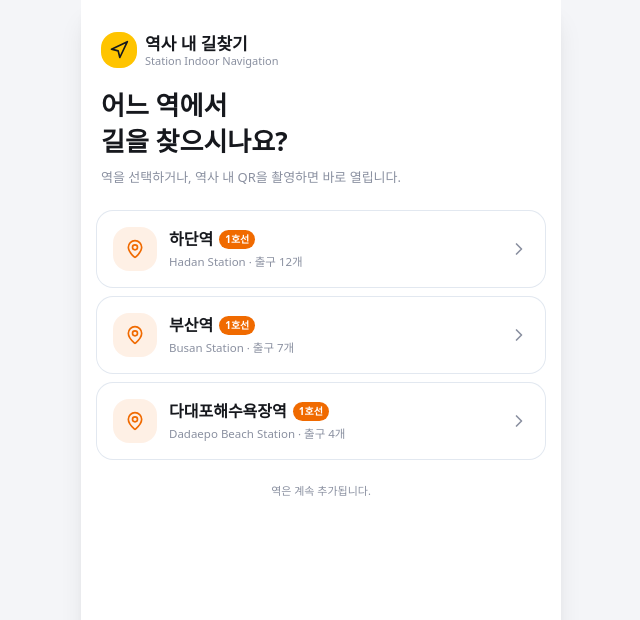
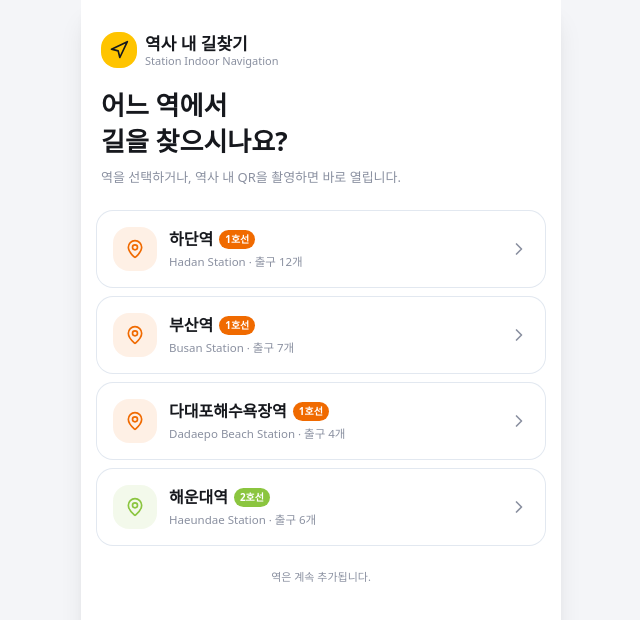
Before and after one commit to youyoungjin02/hadan-nav, a React (Vite) app: page / in a window 1280 px wide. Shown: the top 620 px of the page, without its empty margins (319-959 px from the left). Built offline with nearby package versions, Linux system fonts and the light colour scheme.

Commit message:
해운대역 추가

```diff
--- /dev/null
+++ b/src/stations/haeundae.ts
@@ -0,0 +1,103 @@
+import { nd, eg, type Station } from "../lib/graph";
+
+/* ------------------------------------------------------------------------
+ * 해운대역 (부산 2호선)
+ * 층 구조: B1 대합실 / B2 승강장 (장산 방면 · 양산 방면)
+ *
+ * 좌표 출처
+ *  - 출구 1~5, 7        : 배지 자동 검출 (정확)
+ *  - 엘리베이터 E1, E2  : 보라 기둥 자동 검출 (정확)
+ *  - 고객센터·화장실     : 아이콘 판독 (정확)
+ *  - 승강장 PA/PB       : 검출된 주황 승강장 라인 위에 배치 (정확)
+ *  - 에스컬레이터 ES1/ES2 : 회색 램프 판독 기반 추정값
+ *
+ *  ※ 6번 출구는 이 안내도에 표기되어 있지 않아 제외했습니다.
+ * ---------------------------------------------------------------------- */
+
+export const haeundae: Station = {
+  id: "haeundae",
+  name: "해운대역",
+  nameEn: "Haeundae",
+  line: "2호선",
+  color: "#8BC53F",
+  image: "/haeundae.gif",
+  imageRatio: 701 / 1253,
+  metersPerPct: 2.7,
+  calibrated: true,
+
+  nodes: [
+    /* ---------- B1 출구 ---------- */
+    nd("EXIT_1", "1번 출구", "B1", 35.5, 22.5, "EXIT", "1"),
+    nd("EXIT_2", "2번 출구", "B1", 36.1, 34.5, "EXIT", "2"),
+    nd("EXIT_3", "3번 출구", "B1", 46.7, 21.5, "EXIT", "3"),
+    nd("EXIT_4", "4번 출구", "B1", 48.2, 41.3, "EXIT", "4"),
+    nd("EXIT_5", "5번 출구", "B1", 52.3, 25.3, "EXIT", "5"),
+    nd("EXIT_7", "7번 출구", "B1", 57.8, 34.6, "EXIT", "7"),
+
+    /* ---------- B1 대합실 통로 ---------- */
+    nd("H1", "대합실 서단", "B1", 26.0, 28.2),
+    nd("H2", "대합실 서측", "B1", 36.0, 31.9),
+    nd("H3", "대합실 중앙", "B1", 45.0, 35.2),
+    nd("H4", "대합실 동측", "B1", 54.0, 38.5),
+    nd("H5", "대합실 동단", "B1", 64.0, 42.2),
+
+    /* ---------- B1 편의시설 ---------- */
+    nd("CUST", "고객센터(역무실)", "B1", 44.9, 34.3, "FACILITY"),
+    nd("WC", "화장실", "B1", 49.4, 45.5, "TOILET"),
+    nd("TICKET", "승차권 발매기", "B1", 39.8, 35.5, "FACILITY"),
+    nd("ATM", "교통카드 충전 · 우대권", "B1", 54.4, 43.6, "FACILITY"),
+    nd("MEET", "만남의 장소", "B1", 63.6, 45.3, "FACILITY"),
+
+    /* ---------- 수직 이동 (B1 ↔ B2) ---------- */
+    nd("ELV1_T", "엘리베이터 E1", "B1", 30.0, 34.0),
+    nd("ELV1_B", "엘리베이터 E1", "B2", 30.0, 52.2),
+    nd("ELV2_T", "엘리베이터 E2", "B1", 32.7, 35.3),
+    nd("ELV2_B", "엘리베이터 E2", "B2", 32.7, 47.2),
+    nd("ESC1_T", "서측 에스컬레이터", "B1", 38.0, 43.5),
+    nd("ESC1_B", "서측 에스컬레이터", "B2", 42.0, 53.6),
+    nd("ESC2_T", "동측 에스컬레이터", "B1", 55.0, 47.5),
+    nd("ESC2_B", "동측 에스컬레이터", "B2", 60.0, 72.0),
+
+    /* ---------- B2 장산 방면 승강장 (중동역 방향) ---------- */
+    nd("PA_W", "장산 방면 승강장 서측", "B2", 30.0, 44.6),
+    nd("PA_C", "장산 방면 승강장 (중동역)", "B2", 46.0, 56.6, "PLATFORM"),
+    nd("PA_E", "장산 방면 승강장 동측", "B2", 64.0, 70.1),
+
+    /* ---------- B2 양산 방면 승강장 (동백역 방향) ---------- */
+    nd("PB_W", "양산 방면 승강장 서측", "B2", 30.0, 50.1),
+    nd("PB_C", "양산 방면 승강장 (동백역)", "B2", 46.0, 62.1, "PLATFORM"),
+    nd("PB_E", "양산 방면 승강장 동측", "B2", 64.0, 75.6),
+  ],
+
+  edges: [
+    /* B1 대합실 */
+    eg("H1", "H2"), eg("H2", "H3"), eg("H3", "H4"), eg("H4", "H5"),
+
+    eg("EXIT_1", "H2"), eg("EXIT_2", "H2"),
+    eg("EXIT_3", "H3"), eg("EXIT_4", "H3"),
+    eg("EXIT_5", "H4"), eg("EXIT_7", "H4"),
+
+    eg("CUST", "H3"), eg("WC", "H3"), eg("TICKET", "H2"),
+    eg("ATM", "H4"), eg("MEET", "H5"),
+
+    /* 승강구 진입 */
+    eg("ELV1_T", "H1"), eg("ELV2_T", "H1"),
+    eg("ESC1_T", "H2"), eg("ESC2_T", "H4"),
+
+    /* B1 ↔ B2 */
+    eg("ELV1_T", "ELV1_B", "ELEVATOR"),
+    eg("ELV2_T", "ELV2_B", "ELEVATOR"),
+    eg("ESC1_T", "ESC1_B", "ESCALATOR"),
+    eg("ESC2_T", "ESC2_B", "ESCALATOR"),
+
+    /* 장산 방면 승강장 : 엘리베이터 E2 + 서측 에스컬레이터 */
+    eg("ELV2_B", "PA_W"), eg("PA_W", "PA_C"),
+    eg("ESC1_B", "PA_C"), eg("PA_C", "PA_E"),
+
+    /* 양산 방면 승강장 : 엘리베이터 E1 + 동측 에스컬레이터 */
+    eg("ELV1_B", "PB_W"), eg("PB_W", "PB_C"),
+    eg("PB_C", "PB_E"), eg("ESC2_B", "PB_E"),
+  ],
+
+  qrPoints: ["EXIT_1", "EXIT_2", "EXIT_3", "EXIT_4", "EXIT_5", "EXIT_7", "H3", "PA_C", "PB_C"],
+};
--- a/src/stations/index.ts
+++ b/src/stations/index.ts
@@ -2,19 +2,20 @@ import type { Station } from "../lib/graph";
 import { hadan } from "./hadan";
 import { busan } from "./busan";
 import { dadaepo } from "./dadaepo";
+import { haeundae } from "./haeundae";
 
 /* ------------------------------------------------------------------------
  * 역 레지스트리
  *
  * ★ 새 역 추가 방법 (3단계)
  *   1) public/<역id>.gif  로 안내도 이미지를 넣는다
- *   2) src/stations/<역id>.ts  를 hadan.ts 를 복사해 작성한다
+ *   2) src/stations/<역id>.ts  를 기존 역 파일을 복사해 작성한다
  *   3) 아래 STATIONS 배열에 import 해서 추가한다
  *
  *   좌표는 /?station=<역id>&calib=1 보정 모드에서 클릭으로 찍으면 됩니다.
  * ---------------------------------------------------------------------- */
 
-export const STATIONS: Station[] = [hadan, busan, dadaepo];
+export const STATIONS: Station[] = [hadan, busan, dadaepo, haeundae];
 
 export const getStation = (id: string | null): Station | undefined =>
   STATIONS.find((s) => s.id === id);
```
Also changed, not shown: public/haeundae.gif (added).
